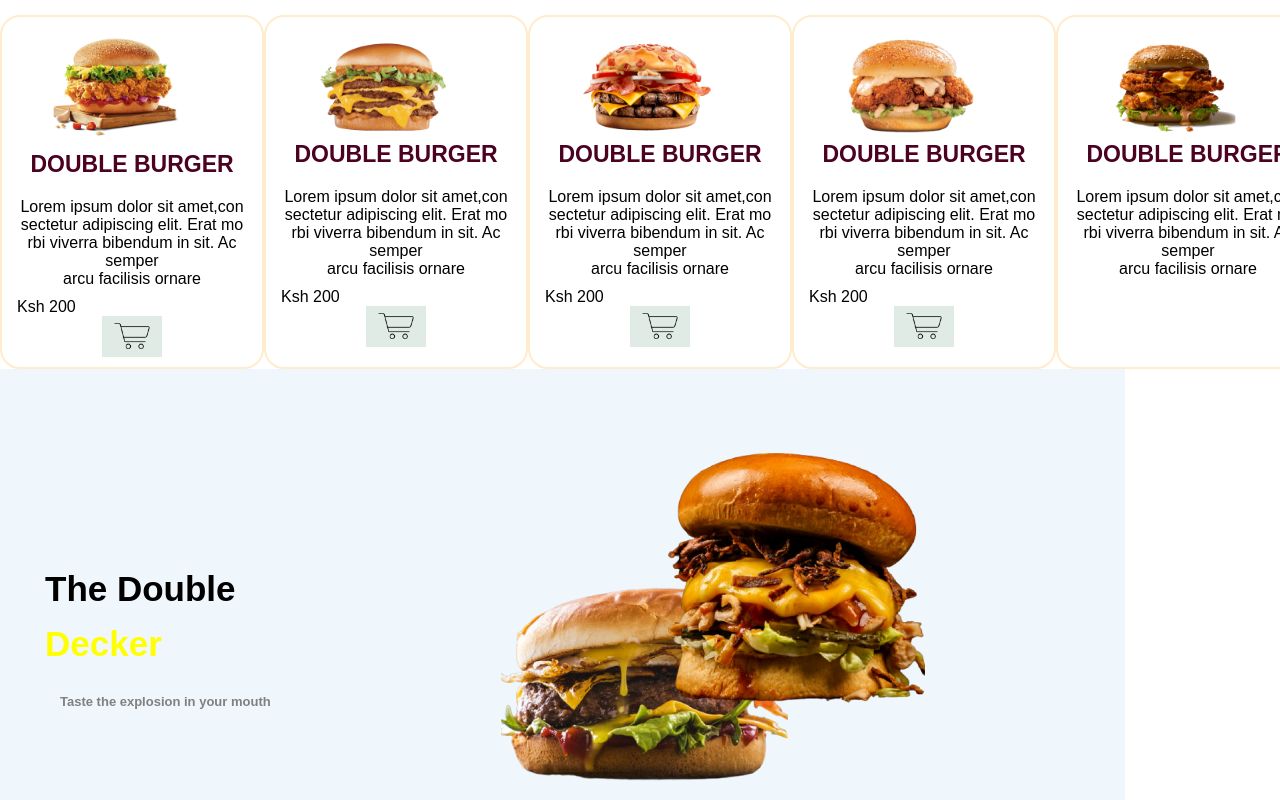
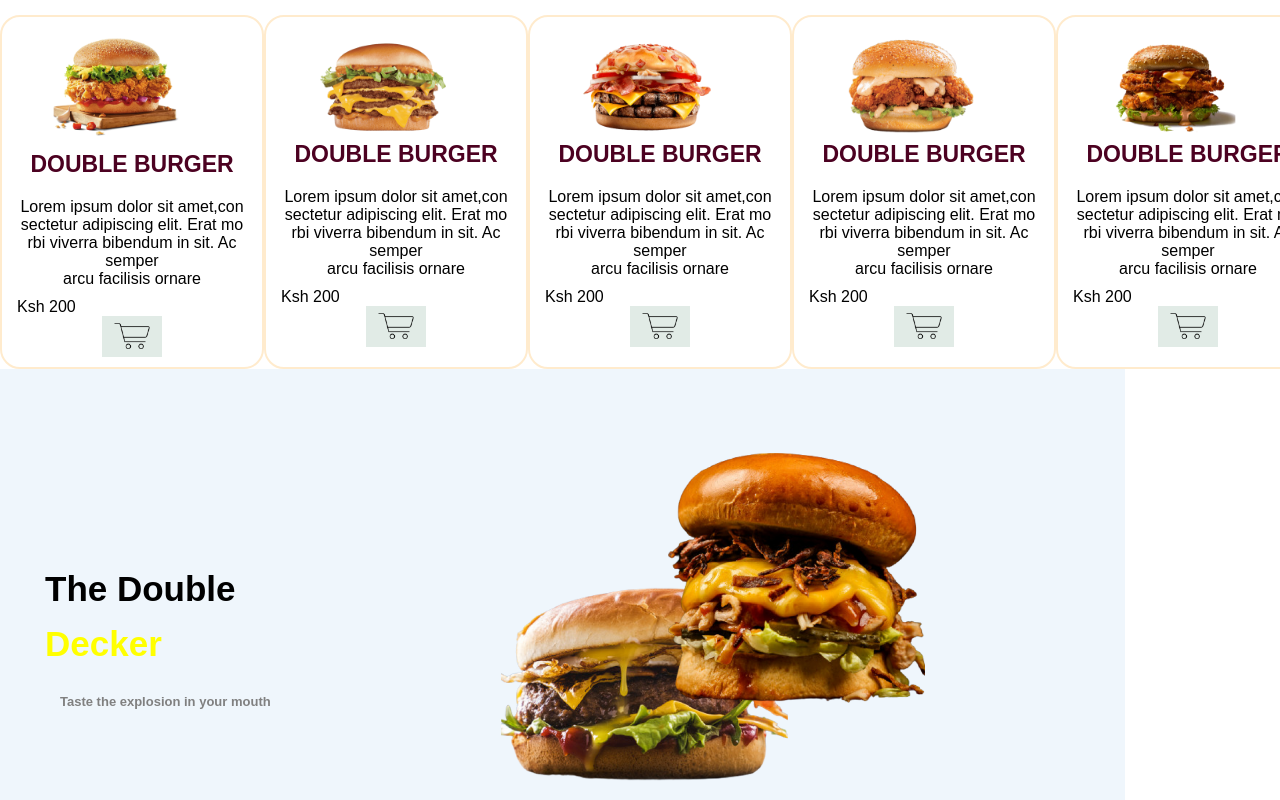
Before and after one commit to Morces/burger-palace-project, a plain HTML site: page index.html in a window 1280 px wide. Shown: the part 1431-2231 px from the top of the page. Drawn offline with Linux system fonts and the light colour scheme.

Commit message:
Added 5th and 6th cart logo plus price tag

```diff
--- a/index.html
+++ b/index.html
@@ -183,6 +183,10 @@
       <p><span>sectetur adipiscing elit. Erat mo</span></p>
       <p><span>rbi viverra bibendum in sit. Ac semper</span></p>
       <p><span> arcu facilisis ornare</span></p>
+      <div class="log">
+        <p class="cash">Ksh 200</p>
+        <img class="catlog" src="cart.png" height="40">
+        </div>
       </div>
     </div>
     <div class="disp6">
@@ -197,6 +201,10 @@
       <p><span>sectetur adipiscing elit. Erat mo</span></p>
       <p><span>rbi viverra bibendum in sit. Ac semper</span></p>
       <p><span> arcu facilisis ornare</span></p>
+      <div class="log">
+        <p class="cash">Ksh 200</p>
+        <img class="catlog" src="cart.png" height="40">
+        </div>
       </div>
     </div>
   </div>
--- a/style.css
+++ b/style.css
@@ -98,7 +98,7 @@ background-color: #F6B400;
 }
 .sbgc {
 background: linear-gradient(to left, #F6B400 50%, white 50%);
-background-position: top;
+background-position: bottom;
 }
 
 .level2 {
```
